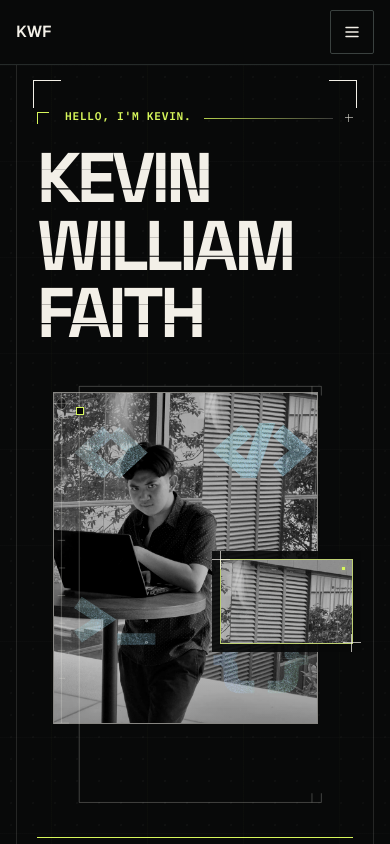
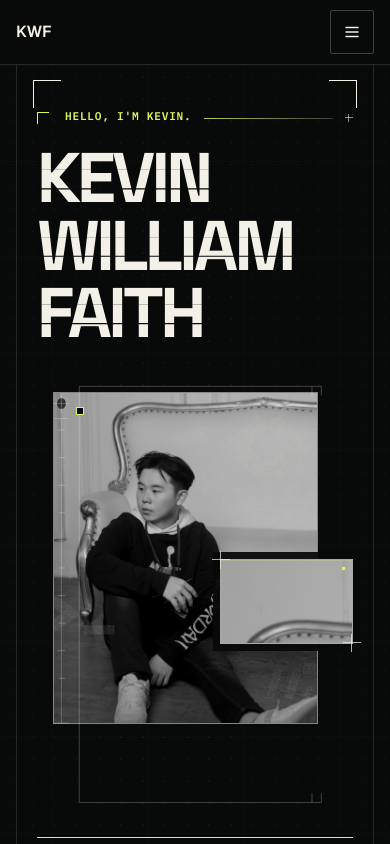
Before and after one commit to KeweKiwi/kevin-porto, a Next.js app: page / in a window 390 px wide. Shown: the top 844 px of the page. Built offline with nearby package versions, Linux system fonts and the light colour scheme.

Commit message:
refactor: update hero portrait with new asset, adjust inset image composition, and refine holographic glyph layout and styling

```diff
--- a/app/globals.css
+++ b/app/globals.css
@@ -531,6 +531,7 @@ select {
 
 .hero-portrait-image,
 .hero-architecture-image {
+  object-fit: cover;
   filter: grayscale(1) contrast(1.15) brightness(0.82);
 }
 
@@ -542,9 +543,9 @@ select {
   position: absolute;
   z-index: 5;
   overflow: visible;
-  border: 1px solid rgba(243, 240, 232, 0.62);
+  border: 1px solid rgba(243, 240, 232, 0.44);
   background: var(--color-page);
-  box-shadow: 0 0 0 8px rgba(8, 9, 9, 0.92);
+  box-shadow: 0 0 0 7px rgba(8, 9, 9, 0.94);
 }
 
 .hero-architecture-inset-one {
--- a/src/components/hero/holo-glyph.module.css
+++ b/src/components/hero/holo-glyph.module.css
@@ -52,10 +52,10 @@
   z-index: 1;
   background: linear-gradient(
     128deg,
-    rgba(243, 240, 232, 0.08),
-    rgba(159, 233, 229, 0.14) 46%,
-    rgba(116, 169, 255, 0.07) 72%,
-    rgba(215, 247, 91, 0.05)
+    rgba(243, 240, 232, 0.38),
+    rgba(185, 181, 170, 0.28) 44%,
+    rgba(119, 118, 110, 0.18) 72%,
+    rgba(215, 247, 91, 0.085)
   );
   mix-blend-mode: normal;
   opacity: var(--glyph-idle);
@@ -65,22 +65,24 @@
   background:
     radial-gradient(
       circle at var(--glyph-spectrum-x) var(--glyph-spectrum-y),
-      rgba(159, 233, 229, 0.94),
-      rgba(116, 169, 255, 0.62) 30%,
-      transparent 62%
+      rgba(243, 240, 232, 0.94),
+      rgba(185, 181, 170, 0.58) 34%,
+      rgba(119, 118, 110, 0.18) 54%,
+      transparent 68%
     ),
-    linear-gradient(118deg, rgba(243, 240, 232, 1), rgba(205, 218, 218, 0.86));
+    linear-gradient(118deg, rgba(243, 240, 232, 0.92), rgba(185, 181, 170, 0.58));
 }
 
 .glyphBase::after {
   background:
     radial-gradient(
       circle at var(--glyph-spectrum-x) var(--glyph-spectrum-y),
-      rgba(168, 155, 255, 0.62),
-      rgba(112, 231, 203, 0.52) 40%,
-      transparent 72%
+      rgba(243, 240, 232, 0.46),
+      rgba(185, 181, 170, 0.34) 36%,
+      rgba(215, 247, 91, 0.12) 57%,
+      transparent 74%
     ),
-    linear-gradient(132deg, rgba(243, 240, 232, 0.78), rgba(215, 247, 91, 0.34));
+    linear-gradient(132deg, rgba(119, 118, 110, 0.42), rgba(243, 240, 232, 0.72));
   -webkit-mask-position: calc(50% + 5px) calc(50% - 3px);
   -webkit-mask-size: 102% 102%;
   mask-position: calc(50% + 5px) calc(50% - 3px);
@@ -97,13 +99,13 @@
 .glyphAmbient::before {
   background: linear-gradient(
     124deg,
-    rgba(243, 240, 232, 0.76) 8%,
-    rgba(159, 233, 229, 0.82) 27%,
-    rgba(116, 169, 255, 0.68) 43%,
-    rgba(168, 155, 255, 0.42) 55%,
-    rgba(112, 231, 203, 0.7) 68%,
-    rgba(215, 247, 91, 0.44) 82%,
-    rgba(243, 240, 232, 0.8) 96%
+    rgba(243, 240, 232, 0.82) 8%,
+    rgba(185, 181, 170, 0.68) 27%,
+    rgba(119, 118, 110, 0.44) 43%,
+    rgba(243, 240, 232, 0.74) 58%,
+    rgba(215, 247, 91, 0.22) 72%,
+    rgba(185, 181, 170, 0.62) 84%,
+    rgba(243, 240, 232, 0.76) 96%
   );
   background-position: 84% 68%;
   background-size: 250% 250%;
@@ -120,11 +122,11 @@
   background: linear-gradient(
     112deg,
     transparent 0 36%,
-    rgba(116, 169, 255, 0.18) 41%,
-    rgba(159, 233, 229, 0.66) 45%,
+    rgba(119, 118, 110, 0.18) 41%,
+    rgba(185, 181, 170, 0.68) 45%,
     rgba(243, 240, 232, 1) 49%,
-    rgba(112, 231, 203, 0.78) 52%,
-    rgba(215, 247, 91, 0.32) 56%,
+    rgba(215, 247, 91, 0.28) 52%,
+    rgba(185, 181, 170, 0.46) 56%,
     transparent 62% 100%
   );
   background-position: 118% 50%;
@@ -137,17 +139,17 @@
 .glyphSpecular::after {
   background: radial-gradient(
     circle 180px at var(--portrait-glare-x) var(--portrait-glare-y),
-    rgba(243, 240, 232, 1) 0 8%,
-    rgba(159, 233, 229, 0.94) 24%,
-    rgba(116, 169, 255, 0.58) 44%,
-    rgba(215, 247, 91, 0.28) 61%,
+    rgba(243, 240, 232, 1) 0 10%,
+    rgba(185, 181, 170, 0.88) 27%,
+    rgba(215, 247, 91, 0.32) 48%,
+    rgba(119, 118, 110, 0.22) 64%,
     transparent 79%
   );
   -webkit-mask-position: calc(50% + 2px) calc(50% - 2px);
   -webkit-mask-size: 101% 101%;
   mask-position: calc(50% + 2px) calc(50% - 2px);
   mask-size: 101% 101%;
-  filter: drop-shadow(0 0 2px rgba(159, 233, 229, 0.34));
+  filter: drop-shadow(0 0 2px rgba(215, 247, 91, 0.2));
   opacity: var(--portrait-interaction);
 }
 
@@ -190,20 +192,20 @@
   .glyphBase {
     background: linear-gradient(
       128deg,
-      rgba(243, 240, 232, 0.26),
-      rgba(159, 233, 229, 0.42) 46%,
-      rgba(116, 169, 255, 0.24) 72%,
-      rgba(215, 247, 91, 0.15)
+      rgba(243, 240, 232, 0.38),
+      rgba(185, 181, 170, 0.3) 46%,
+      rgba(119, 118, 110, 0.2) 72%,
+      rgba(215, 247, 91, 0.1)
     );
-    opacity: min(0.9, calc(var(--glyph-idle) + 0.1));
+    opacity: min(0.38, calc(var(--glyph-idle) + 0.06));
   }
 
   .glyphAmbient {
-    opacity: min(0.55, calc(var(--glyph-ambient) + 0.08));
+    opacity: min(0.26, calc(var(--glyph-ambient) + 0.04));
   }
 
   .glyphSpecular::before {
-    opacity: min(0.48, calc(var(--glyph-specular) + 0.05));
+    opacity: min(0.26, calc(var(--glyph-specular) + 0.03));
     animation: none;
   }
 }
--- a/src/components/hero/holo-glyph.tsx
+++ b/src/components/hero/holo-glyph.tsx
@@ -40,9 +40,9 @@ export function HoloGlyph({
   idleOpacity,
   variant,
 }: HoloGlyphProps) {
-  const ambientOpacity = Math.min(idleOpacity * 1.3, 0.42);
-  const baseOpacity = Math.min(idleOpacity * 2.5, 0.82);
-  const specularOpacity = Math.min(idleOpacity * 1.2, 0.38);
+  const ambientOpacity = Math.min(idleOpacity * 0.72, 0.2);
+  const baseOpacity = Math.min(idleOpacity, 0.24);
+  const specularOpacity = Math.min(idleOpacity * 0.9, 0.2);
   const style: HoloGlyphStyle = {
     "--glyph-ambient": ambientOpacity,
     "--glyph-delay": `${delay}s`,
--- a/src/components/hero/interactive-portrait.module.css
+++ b/src/components/hero/interactive-portrait.module.css
@@ -45,6 +45,22 @@
   overflow: hidden;
 }
 
+.insetImage {
+  object-fit: cover;
+}
+
+.insetChairImage {
+  object-position: 25% 0;
+  transform: scale(3.5);
+  transform-origin: 25% 0;
+}
+
+.insetPersonalImage {
+  object-position: 18% 100%;
+  transform: scale(2.35);
+  transform-origin: 18% 100%;
+}
+
 .behindGlow {
   position: absolute;
   inset: 3% 4% 1%;
@@ -52,11 +68,12 @@
   pointer-events: none;
   background: radial-gradient(
     circle at var(--portrait-glare-x) var(--portrait-glare-y),
-    rgba(112, 231, 203, 0.08),
-    rgba(215, 247, 91, 0.035) 24%,
-    transparent 52%
+    rgba(243, 240, 232, 0.075),
+    rgba(185, 181, 170, 0.04) 23%,
+    rgba(215, 247, 91, 0.025) 34%,
+    transparent 54%
   );
-  opacity: calc(var(--portrait-interaction) * 0.7);
+  opacity: calc(var(--portrait-interaction) * 0.6);
 }
 
 .glyphField,
@@ -74,44 +91,37 @@
 }
 
 .glyphTopLeft {
-  --glyph-mask-position: 7% 9%;
-  --glyph-mask-size: 29% auto;
-  --glyph-spectrum-x: 18%;
-  --glyph-spectrum-y: 19%;
+  --glyph-mask-position: -5% 14%;
+  --glyph-mask-size: 27% auto;
+  --glyph-spectrum-x: 13%;
+  --glyph-spectrum-y: 22%;
 }
 
 .glyphTopRight {
-  --glyph-mask-position: 103% 7%;
-  --glyph-mask-size: 43% auto;
-  --glyph-spectrum-x: 86%;
-  --glyph-spectrum-y: 19%;
-}
-
-.glyphMidLeft {
-  --glyph-mask-position: 5% 44%;
-  --glyph-mask-size: 19% auto;
-  --glyph-spectrum-x: 11%;
-  --glyph-spectrum-y: 48%;
+  --glyph-mask-position: 108% 4%;
+  --glyph-mask-size: 46% auto;
+  --glyph-spectrum-x: 83%;
+  --glyph-spectrum-y: 18%;
 }
 
 .glyphMidRight {
-  --glyph-mask-position: 92% 47%;
-  --glyph-mask-size: 36% auto;
-  --glyph-spectrum-x: 84%;
-  --glyph-spectrum-y: 51%;
+  --glyph-mask-position: 100% 51%;
+  --glyph-mask-size: 18% auto;
+  --glyph-spectrum-x: 87%;
+  --glyph-spectrum-y: 54%;
 }
 
 .glyphLowerLeft {
-  --glyph-mask-position: 2% 78%;
-  --glyph-mask-size: 29% auto;
-  --glyph-spectrum-x: 12%;
-  --glyph-spectrum-y: 78%;
+  --glyph-mask-position: -4% 68%;
+  --glyph-mask-size: 26% auto;
+  --glyph-spectrum-x: 11%;
+  --glyph-spectrum-y: 72%;
 }
 
 .glyphLowerRight {
-  --glyph-mask-position: 103% 90%;
-  --glyph-mask-size: 31% auto;
-  --glyph-spectrum-x: 88%;
+  --glyph-mask-position: 98% 94%;
+  --glyph-mask-size: 22% auto;
+  --glyph-spectrum-x: 87%;
   --glyph-spectrum-y: 88%;
 }
 
@@ -119,13 +129,13 @@
   z-index: 5;
   background: radial-gradient(
     circle at var(--portrait-glare-x) var(--portrait-glare-y),
-    rgba(243, 240, 232, 0.085) 0,
-    rgba(159, 233, 229, 0.04) 18%,
-    rgba(215, 247, 91, 0.022) 31%,
-    transparent 48%
+    rgba(243, 240, 232, 0.1) 0,
+    rgba(185, 181, 170, 0.045) 18%,
+    rgba(215, 247, 91, 0.026) 31%,
+    transparent 49%
   );
   mix-blend-mode: screen;
-  opacity: calc(var(--portrait-interaction) * 0.72);
+  opacity: calc(var(--portrait-interaction) * 0.66);
 }
 
 .insetSignal {
@@ -134,7 +144,8 @@
   z-index: 3;
   display: block;
   pointer-events: none;
-  border: 1px solid rgba(215, 247, 91, 0.58);
+  border: 1px solid rgba(243, 240, 232, 0.46);
+  box-shadow: inset 0 1px 0 rgba(215, 247, 91, 0.2);
 }
 
 .insetSignal::before {
@@ -143,10 +154,10 @@
   content: "";
   background: radial-gradient(
     circle at 28% 72%,
-    rgba(243, 240, 232, 0.68),
-    rgba(159, 233, 229, 0.38) 17%,
-    rgba(215, 247, 91, 0.16) 30%,
-    transparent 48%
+    rgba(243, 240, 232, 0.64),
+    rgba(185, 181, 170, 0.3) 19%,
+    rgba(215, 247, 91, 0.1) 32%,
+    transparent 49%
   );
   -webkit-mask-image: url("/assets/profile/holo-particles.webp?surface=2");
   -webkit-mask-position: 24% 72%;
@@ -157,22 +168,22 @@
   mask-repeat: no-repeat;
   mask-size: 310% 310%;
   mix-blend-mode: screen;
-  opacity: calc(0.16 + var(--portrait-interaction) * 0.04);
+  opacity: calc(0.1 + var(--portrait-interaction) * 0.035);
 }
 
 :global(.hero-architecture-inset-two) .insetSignal::before {
   background: radial-gradient(
     circle at 78% 34%,
-    rgba(243, 240, 232, 0.52),
-    rgba(116, 169, 255, 0.24) 20%,
-    rgba(215, 247, 91, 0.1) 32%,
-    transparent 47%
+    rgba(243, 240, 232, 0.44),
+    rgba(119, 118, 110, 0.2) 21%,
+    rgba(215, 247, 91, 0.075) 34%,
+    transparent 48%
   );
   -webkit-mask-position: 78% 34%;
   -webkit-mask-size: 380% 380%;
   mask-position: 78% 34%;
   mask-size: 380% 380%;
-  opacity: calc(0.1 + var(--portrait-interaction) * 0.03);
+  opacity: calc(0.065 + var(--portrait-interaction) * 0.025);
 }
 
 .insetSignal::after {
@@ -235,24 +246,19 @@
 }
 
 @media (max-width: 767px) {
-  .glyphTopLeft {
-    --glyph-mask-position: 4% 10%;
-    --glyph-mask-size: 38% auto;
-  }
-
   .glyphTopRight {
-    --glyph-mask-position: 104% 9%;
-    --glyph-mask-size: 46% auto;
-  }
-
-  .glyphMidRight {
-    --glyph-mask-position: 96% 91%;
-    --glyph-mask-size: 38% auto;
+    --glyph-mask-position: 110% 5%;
+    --glyph-mask-size: 48% auto;
   }
 
   .glyphLowerLeft {
-    --glyph-mask-position: 10% 73%;
-    --glyph-mask-size: 35% auto;
+    --glyph-mask-position: -5% 70%;
+    --glyph-mask-size: 29% auto;
+  }
+
+  .glyphLowerRight {
+    --glyph-mask-position: 100% 93%;
+    --glyph-mask-size: 22% auto;
   }
 
   .glyphMobileHidden {
--- a/src/components/hero/interactive-portrait.tsx
+++ b/src/components/hero/interactive-portrait.tsx
@@ -5,7 +5,7 @@ import { useEffect, useRef } from "react";
 import { HoloGlyph } from "@/components/hero/holo-glyph";
 import { MediaSlot } from "@/components/media-slot";
 import { TechnicalMeasurements } from "@/components/hero/technical-measurements";
-import { architectureAssets, portraitAsset } from "@/data/media-assets";
+import { portraitAsset, portraitDetailAssets } from "@/data/media-assets";
 import { prefersReducedMotionQuery } from "@/lib/motion";
 import { usePrefersReducedMotion } from "@/lib/use-prefers-reduced-motion";
 import styles from "./interactive-portrait.module.css";
@@ -311,40 +311,34 @@ export function InteractivePortrait({
             data-hero-tech-surface
           >
             <HoloGlyph
-              className={styles.glyphTopLeft}
-              delay={-2}
-              idleOpacity={0.25}
+              className={`${styles.glyphTopLeft} ${styles.glyphMobileHidden}`}
+              delay={-4}
+              idleOpacity={0.15}
+              variant="bracket"
+            />
+            <HoloGlyph
+              className={styles.glyphTopRight}
+              delay={-7}
+              idleOpacity={0.22}
               variant="angle"
             />
             <HoloGlyph
-              className={styles.glyphTopRight}
-              delay={-5}
-              idleOpacity={0.3}
+              className={`${styles.glyphMidRight} ${styles.glyphMobileHidden}`}
+              delay={-10}
+              idleOpacity={0.09}
               variant="slash"
             />
             <HoloGlyph
-              className={`${styles.glyphMidLeft} ${styles.glyphMobileHidden}`}
-              delay={-8}
-              idleOpacity={0.14}
-              variant="fragment"
-            />
-            <HoloGlyph
-              className={styles.glyphMidRight}
-              delay={-4}
-              idleOpacity={0.22}
-              variant="brace"
-            />
-            <HoloGlyph
               className={styles.glyphLowerLeft}
-              delay={-7}
-              idleOpacity={0.16}
+              delay={-2}
+              idleOpacity={0.13}
               variant="terminal"
             />
             <HoloGlyph
-              className={`${styles.glyphLowerRight} ${styles.glyphMobileHidden}`}
-              delay={-10}
-              idleOpacity={0.12}
-              variant="bracket"
+              className={styles.glyphLowerRight}
+              delay={-12}
+              idleOpacity={0.075}
+              variant="fragment"
             />
           </div>
           <span aria-hidden="true" className={styles.directionalGlare} />
@@ -359,9 +353,9 @@ export function InteractivePortrait({
         >
           <div className={`${styles.insetDepth} ${styles.insetDepthOne}`}>
             <MediaSlot
-              asset={architectureAssets[0]}
+              asset={portraitDetailAssets[0]}
               className="h-full w-full"
-              imageClassName="hero-architecture-image"
+              imageClassName={`hero-architecture-image ${styles.insetImage} ${styles.insetChairImage}`}
               sizes="(max-width: 767px) 38vw, 22vw"
             />
           </div>
@@ -377,9 +371,9 @@ export function InteractivePortrait({
         >
           <div className={`${styles.insetDepth} ${styles.insetDepthTwo}`}>
             <MediaSlot
-              asset={architectureAssets[1]}
+              asset={portraitDetailAssets[1]}
               className="h-full w-full"
-              imageClassName="hero-architecture-image"
+              imageClassName={`hero-architecture-image ${styles.insetImage} ${styles.insetPersonalImage}`}
               sizes="18vw"
             />
           </div>
--- a/src/data/media-assets.ts
+++ b/src/data/media-assets.ts
@@ -5,8 +5,19 @@ export type MediaAsset = {
 
 export const portraitAsset: MediaAsset = {
   alt: "Portrait of Kevin William Faith",
-  src: "/assets/profile/kevin-portrait.webp",
+  src: "/assets/profile/kevin-photo.jpg",
 };
+
+export const portraitDetailAssets = [
+  {
+    alt: "Ornate chair detail from Kevin's portrait",
+    src: "/assets/profile/kevin-photo.jpg",
+  },
+  {
+    alt: "Shoe, denim, and floor detail from Kevin's portrait",
+    src: "/assets/profile/kevin-photo.jpg",
+  },
+] satisfies readonly MediaAsset[];
 
 export const aboutPortraitAsset: MediaAsset = {
   alt: "Kevin presenting the Squeaky finance prototype with his development team",
```
Also changed, not shown: public/assets/profile/kevin-photo.jpg (added).
